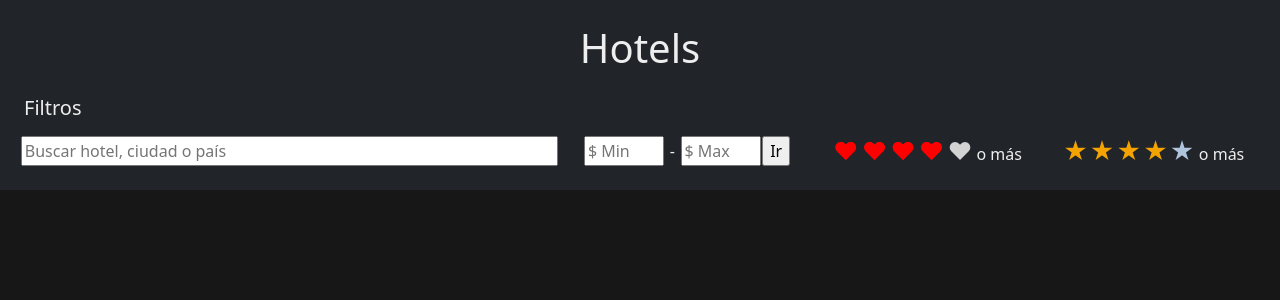
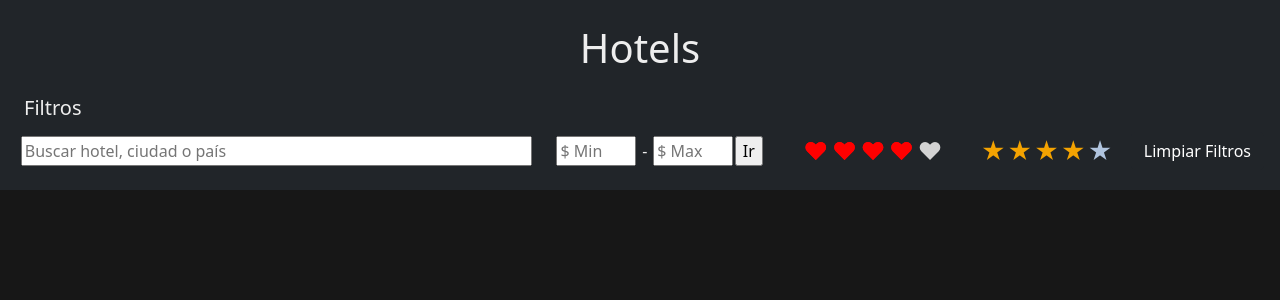
Before and after one commit to GuevaraW/hotels-fullstack, an Angular app in the folder web/: page /hotels in a window 1280 px wide. Shown: the top 300 px of the page. Built offline with nearby package versions, Linux system fonts and the light colour scheme.

Commit message:
feat(web/filters) add clear filters button

```diff
--- a/web/src/app/components/filters/filters.component.html
+++ b/web/src/app/components/filters/filters.component.html
@@ -8,7 +8,7 @@
     <div class="filters-container">
       <form class="filter__cat filter--search">
         <input class="input--search" type="search" name="search-hotel" id="search-hotel" placeholder="Buscar hotel, ciudad o país"
-          [ngModel]="search" (ngModelChange)="searchFilter($event)">
+          #searchBox>
       </form>
       <form class="filter__cat filter--price">
         <input class="input--price" type="text" name="price-min" id="min" placeholder="$ Min" #minPrice>
@@ -24,7 +24,6 @@
             </span>
           </ng-template>
         </ngb-rating>
-        <span> o más</span>
       </form>
       <form class="filter__cat filter--stars">
         <ngb-rating [(rate)]="stars" (rateChange)="starsFilter($event)" [max]="5">
@@ -32,8 +31,8 @@
             <span class="star" [class.filled]="fill === 100">&#9733;</span>
           </ng-template>
         </ngb-rating>
-        <span> o más</span>
       </form>
+      <button class="btn btn-dark" (click)="filterClear(searchBox, minPrice, maxPrice)"> Limpiar Filtros</button>
     </div>
   </div>
 </nav>
```
